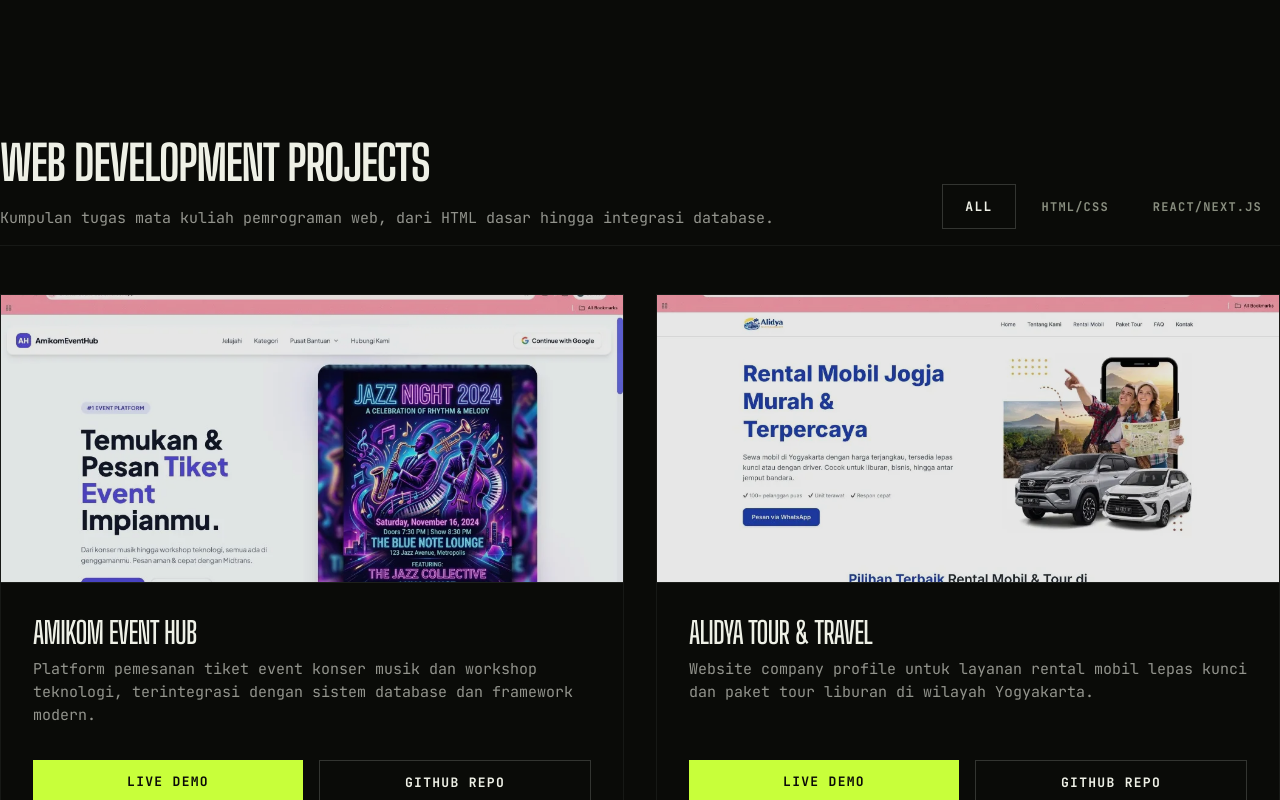
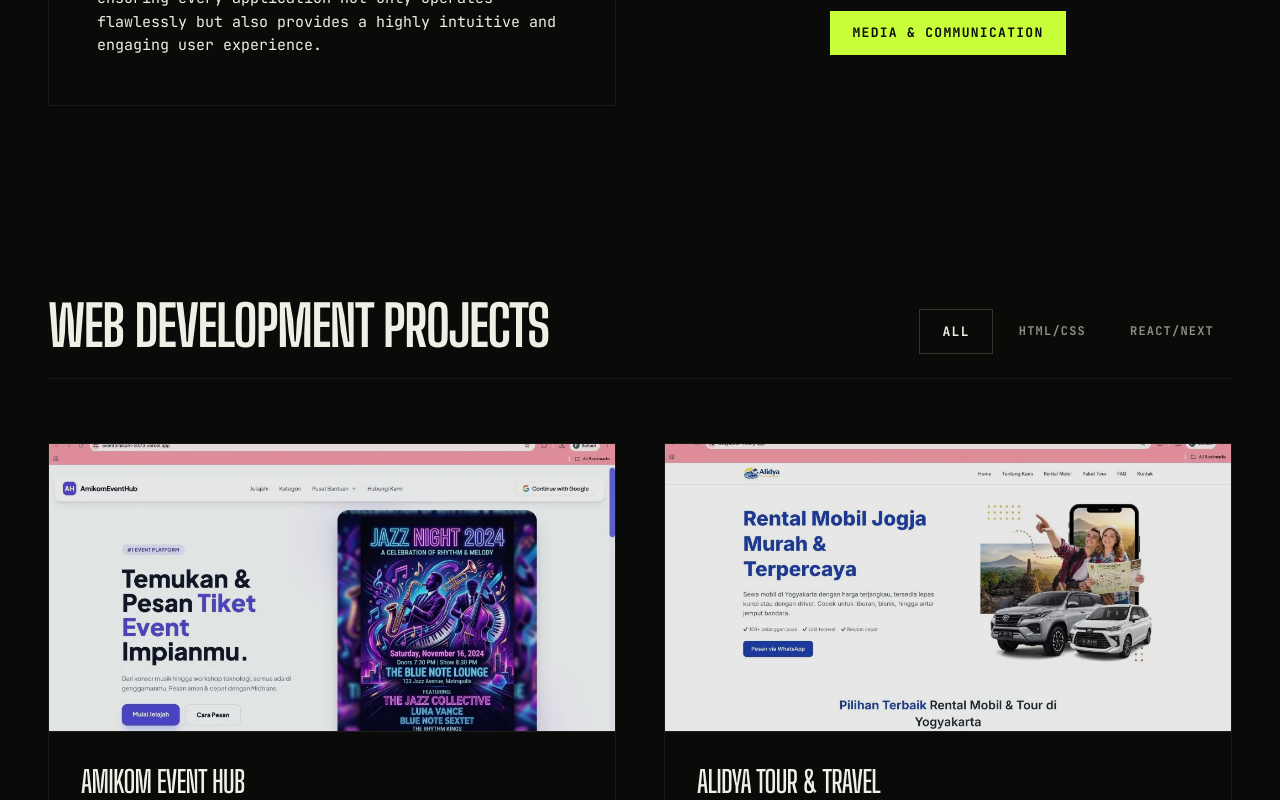
Before and after one commit to zaenurizaa/portfolio-nailah, a Next.js app: page / in a window 1280 px wide. Shown: the part 1340-2140 px from the top of the page. Built offline with nearby package versions, Linux system fonts and the light colour scheme.

Commit message:
UI UX pro max refinements, remove subtitle, update footer

```diff
--- a/src/app/globals.css
+++ b/src/app/globals.css
@@ -47,7 +47,7 @@
 }
 
 .arcade-card:hover {
-  transform: translateY(-4px) rotate(-1deg);
+  transform: translateY(-4px);
   box-shadow: 6px 8px 0 0 var(--color-bone);
 }
 
@@ -67,7 +67,7 @@
 }
 
 .btn-primary:hover {
-  transform: translateY(-2px) rotate(-1deg);
+  transform: translateY(-2px);
   box-shadow: 4px 6px 0 0 var(--color-bone);
 }
 
@@ -91,7 +91,7 @@
 }
 
 .btn-secondary:hover {
-  transform: translateY(-2px) rotate(-1deg);
+  transform: translateY(-2px);
   box-shadow: 4px 6px 0 0 var(--color-bone);
 }
 
--- a/src/app/page.tsx
+++ b/src/app/page.tsx
@@ -12,9 +12,9 @@
           </div>
           <div className="hidden md:flex space-x-8">
             <a className="text-[var(--color-volt-lime)] font-bold border-b-2 border-[var(--color-volt-lime)] pb-1 font-body text-sm hover:opacity-80 transition-opacity duration-300 uppercase tracking-widest" href="#projects">Projects</a>
-            <a className="text-[var(--color-secondary)] font-medium font-body text-sm hover:text-[var(--color-bone)] transition-colors duration-300 uppercase tracking-widest" href="#about">About</a>
-            <a className="text-[var(--color-secondary)] font-medium font-body text-sm hover:text-[var(--color-bone)] transition-colors duration-300 uppercase tracking-widest" href="#experience">Certificates</a>
-            <a className="text-[var(--color-secondary)] font-medium font-body text-sm hover:text-[var(--color-bone)] transition-colors duration-300 uppercase tracking-widest" href="#contact">Contact</a>
+            <a className="text-[var(--color-secondary)] font-medium font-body text-sm hover:text-[var(--color-bone)] active:text-[var(--color-volt-lime)] focus:text-[var(--color-volt-lime)] transition-colors duration-300 uppercase tracking-widest" href="#about">About</a>
+            <a className="text-[var(--color-secondary)] font-medium font-body text-sm hover:text-[var(--color-bone)] active:text-[var(--color-volt-lime)] focus:text-[var(--color-volt-lime)] transition-colors duration-300 uppercase tracking-widest" href="#experience">Certificates</a>
+            <a className="text-[var(--color-secondary)] font-medium font-body text-sm hover:text-[var(--color-bone)] active:text-[var(--color-volt-lime)] focus:text-[var(--color-volt-lime)] transition-colors duration-300 uppercase tracking-widest" href="#contact">Contact</a>
           </div>
           <div>
             <button className="btn-primary">
@@ -25,7 +25,7 @@
       </nav>
 
       {/* Main Content Canvas */}
-      <main className="flex-grow pt-[100px] pb-24 px-margin-mobile md:px-margin-desktop max-w-container-max mx-auto w-full space-y-32">
+      <main className="flex-grow pt-[120px] pb-32 px-6 md:px-12 max-w-7xl mx-auto w-full space-y-32 md:space-y-48">
 
         {/* 1. Hero Section */}
         <section className="relative w-full flex items-center justify-center pt-8" id="hero">
@@ -104,20 +104,19 @@
         </section>
 
         {/* 3. Projects Showcase */}
-        <section className="space-y-12" id="projects">
-          <div className="flex flex-col md:flex-row justify-between items-start md:items-end gap-4 border-b border-[rgba(238,240,230,0.06)] pb-4">
+        <section className="space-y-12 md:space-y-16" id="projects">
+          <div className="flex flex-col md:flex-row justify-between items-start md:items-end gap-6 border-b border-[rgba(238,240,230,0.06)] pb-6">
             <div>
-              <h2 className="font-display text-[3rem] font-bold text-[var(--color-bone)] uppercase tracking-tight">Web Development Projects</h2>
-              <p className="font-body text-[0.9375rem] text-[rgba(238,240,230,0.6)] mt-2">Kumpulan tugas mata kuliah pemrograman web, dari HTML dasar hingga integrasi database.</p>
+              <h2 className="font-display text-[2.5rem] md:text-[3.5rem] font-bold text-[var(--color-bone)] uppercase tracking-tight leading-none">Web Development Projects</h2>
             </div>
-            <div className="hidden md:flex gap-2">
-              <button className="btn-secondary border-[var(--color-volt-lime)] text-[var(--color-volt-lime)]">All</button>
-              <button className="btn-ghost">HTML/CSS</button>
-              <button className="btn-ghost">React/Next.js</button>
+            <div className="flex flex-wrap gap-2 w-full md:w-auto">
+              <button className="btn-secondary border-[var(--color-volt-lime)] text-[var(--color-volt-lime)] flex-1 md:flex-none">All</button>
+              <button className="btn-ghost flex-1 md:flex-none">HTML/CSS</button>
+              <button className="btn-ghost flex-1 md:flex-none">React/Next</button>
             </div>
           </div>
 
-          <div className="grid grid-cols-1 md:grid-cols-2 gap-8">
+          <div className="grid grid-cols-1 md:grid-cols-2 gap-8 md:gap-12">
             {/* Project 1: Amikom Event Hub */}
             <div className="arcade-card overflow-hidden flex flex-col h-full">
               <div className="h-72 w-full bg-[#11120f] relative border-b border-[rgba(238,240,230,0.06)]">
@@ -220,12 +219,12 @@
         </section>
 
         {/* 4. Certificates Gallery */}
-        <section className="space-y-12" id="experience">
-          <div className="flex items-center justify-between border-b border-[rgba(238,240,230,0.06)] pb-4">
-            <h2 className="font-display text-[3rem] font-bold text-[var(--color-bone)] uppercase tracking-tight">Sertifikat & Pencapaian</h2>
+        <section className="space-y-12 md:space-y-16" id="experience">
+          <div className="flex items-center justify-between border-b border-[rgba(238,240,230,0.06)] pb-6">
+            <h2 className="font-display text-[2.5rem] md:text-[3.5rem] font-bold text-[var(--color-bone)] uppercase tracking-tight leading-none">Sertifikat & Pencapaian</h2>
           </div>
 
-          <div className="grid grid-cols-2 md:grid-cols-3 lg:grid-cols-4 gap-6">
+          <div className="grid grid-cols-1 sm:grid-cols-2 md:grid-cols-3 lg:grid-cols-4 gap-6 md:gap-8">
 
               {/* Card 1 */}
               <a href="/asset-baru/Anggota humas pimaposma 2025.pdf" target="_blank" rel="noopener noreferrer" className="arcade-card group flex flex-col hover:border-[var(--color-volt-lime)] border-[rgba(238,240,230,0.06)]">
@@ -324,11 +323,11 @@
           <div className="font-mono text-[12px] text-[rgba(238,240,230,0.6)] uppercase tracking-widest">
             © 2026 Web Developer Portfolio. Built with precision.
           </div>
-          <div className="flex gap-4">
-            <a className="font-mono text-[12px] text-[rgba(238,240,230,0.6)] hover:text-[var(--color-volt-lime)] transition-colors duration-200 uppercase tracking-widest" href="#">LinkedIn</a>
-            <a className="font-mono text-[12px] text-[rgba(238,240,230,0.6)] hover:text-[var(--color-volt-lime)] transition-colors duration-200 uppercase tracking-widest" href="#">GitHub</a>
-            <a className="font-mono text-[12px] text-[rgba(238,240,230,0.6)] hover:text-[var(--color-volt-lime)] transition-colors duration-200 uppercase tracking-widest" href="#">Twitter</a>
-            <a className="font-mono text-[12px] text-[rgba(238,240,230,0.6)] hover:text-[var(--color-volt-lime)] transition-colors duration-200 uppercase tracking-widest" href="#">Resume</a>
+          <div className="flex flex-wrap gap-4 md:gap-6 mt-6 md:mt-0">
+            <a className="font-mono text-[12px] text-[rgba(238,240,230,0.6)] hover:text-[var(--color-volt-lime)] transition-colors duration-200 uppercase tracking-widest" href="https://www.linkedin.com/in/nailah-putri-alidya-42576a3b4" target="_blank" rel="noopener noreferrer">LinkedIn</a>
+            <a className="font-mono text-[12px] text-[rgba(238,240,230,0.6)] hover:text-[var(--color-volt-lime)] transition-colors duration-200 uppercase tracking-widest" href="https://github.com/nailahalidya" target="_blank" rel="noopener noreferrer">GitHub</a>
+            <a className="font-mono text-[12px] text-[rgba(238,240,230,0.6)] hover:text-[var(--color-volt-lime)] transition-colors duration-200 uppercase tracking-widest" href="https://www.instagram.com/nailahald?igsi=MTJmaHZmbXN4dTd5YQ==" target="_blank" rel="noopener noreferrer">Instagram</a>
+            <a className="font-mono text-[12px] text-[rgba(238,240,230,0.6)] hover:text-[var(--color-volt-lime)] transition-colors duration-200 uppercase tracking-widest" href="mailto:nailah.alidya0907@gmail.com">Email</a>
           </div>
         </div>
       </footer>
```
